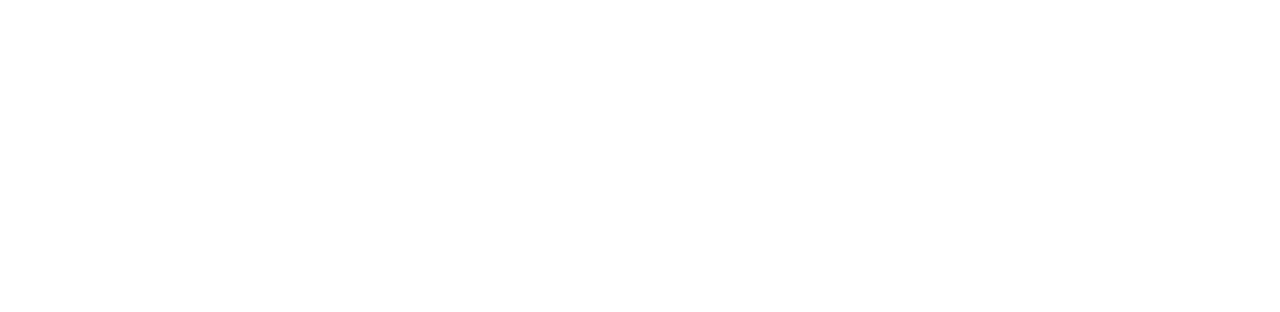
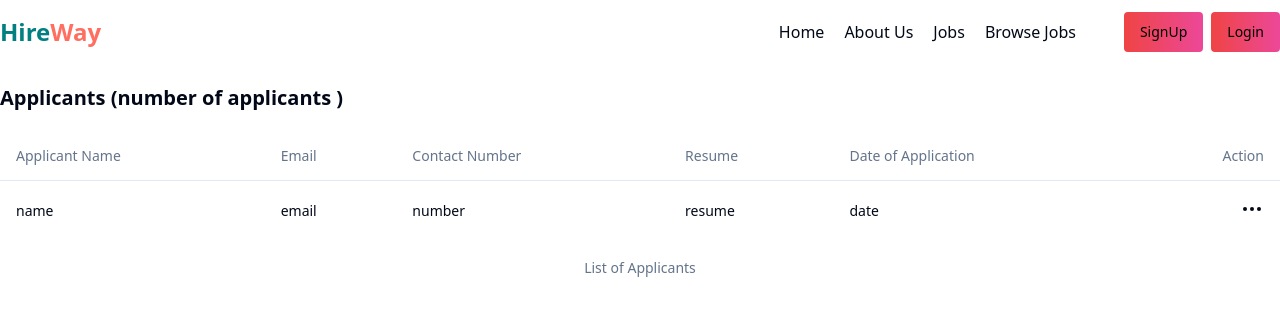
Before and after one commit to srijajha05/Job-Portal, a React (Vite) app in the folder frontend/: page /admin/jobs/1/applicants in a window 1280 px wide. Shown: the top 312 px of the page. Built offline with nearby package versions, Linux system fonts and the light colour scheme.

Commit message:
application slice component done

```diff
--- a/frontend/src/components/admin/Applicants.jsx
+++ b/frontend/src/components/admin/Applicants.jsx
@@ -1,8 +1,33 @@
-import React from 'react'
+import React, { useEffect } from 'react'
+import Navbar from '../shared/Navbar'
+import ApplicantsTable from './ApplicantsTable'
+import axios from 'axios'
+import { APPLICATION_API_END_POINT } from '@/utils/constant'
+import { useParams } from 'react-router-dom'
 
 function Applicants() {
+    const params = useParams();
+    useEffect(()=>{
+       const fetchAllApplicants = async ()=>{
+        try{
+         const res = await axios.get(`${APPLICATION_API_END_POINT}/${params.id}/applicants`,{withCredentials:true});
+         if(res.data.success){
+
+         }
+        }
+        catch(error){
+            console.log(error);
+        }
+       }
+    },[])
   return (
     <div>
+      <Navbar/>
+      <div className='max-w-7xl mx-auto'>
+        <h1 className='font-bold text-xl my-5'>Applicants (number of applicants )</h1>
+        <ApplicantsTable/>
+
+      </div>
 
     </div>
   )
--- /dev/null
+++ b/frontend/src/components/admin/ApplicantsTable.jsx
@@ -0,0 +1,56 @@
+import React from 'react'
+import { Table, TableBody, TableCaption, TableCell, TableHead, TableHeader, TableRow } from '../ui/table'
+import { Popover, PopoverContent, PopoverTrigger } from '../ui/popover'
+import { MoreHorizontal } from 'lucide-react'
+
+const shortListingStatus =["Accepted ","Rejected"]
+function ApplicantsTable() {
+  return (
+    <div>
+      <Table>
+        <TableCaption>List of Applicants</TableCaption>
+        <TableHeader>
+            <TableRow>
+                <TableHead>Applicant Name</TableHead>
+                <TableHead>Email</TableHead>
+                <TableHead>Contact Number</TableHead>
+                <TableHead>Resume</TableHead>
+                <TableHead>Date of Application</TableHead>
+                <TableHead className="text-right">Action</TableHead>
+            </TableRow>
+            </TableHeader>
+            <TableBody>
+                <tr>
+                    <TableCell>name</TableCell>
+                    <TableCell>email</TableCell>
+                    <TableCell>number</TableCell>
+                    <TableCell>resume</TableCell>
+                    <TableCell>date</TableCell>
+                    <TableCell className="float-right cursor-pointer">
+                        <Popover>
+                            <PopoverTrigger>
+                                <MoreHorizontal/>
+                            </PopoverTrigger>
+                            <PopoverContent className="w-32">
+                            {
+                                shortListingStatus.map((status,index)=>{
+                                    return (
+                                        <div key={index} className='flex w-fit items-center my-2 cursor-pointer'>
+                                            <span>{status}</span>
+                                        </div>
+                                    )
+                                })
+                            }
+                            </PopoverContent>
+
+                        </Popover>
+
+                    </TableCell>
+                </tr>
+            </TableBody>
+      </Table>
+    </div>
+  )
+}
+
+export default ApplicantsTable
--- /dev/null
+++ b/frontend/src/redux/applicationSlice.js
@@ -0,0 +1,14 @@
+import { createSlice } from "@reduxjs/toolkit";
+const applicationSlice = createSlice({
+    name:"application",
+    initialState:{
+        applicants:[]
+    },
+    reducers:{
+        setAllApplicants:(state,action)=>{
+            state.applicants = action.payload;
+        }
+    }
+});
+export const {setAllApplicants} = applicationSlice.actions;
+export default applicationSlice.reducer;
--- a/frontend/src/redux/store.js
+++ b/frontend/src/redux/store.js
@@ -2,6 +2,7 @@ import { combineReducers, configureStore } from "@reduxjs/toolkit";
 import authSlice from "./authSlice";
 import jobSlice from "./jobSlice";
 import companySlice from "./companySlice"
+import applicationSlice from "./applicationSlice"
 
 import {
     persistStore,
@@ -25,7 +26,8 @@ const persistConfig = {
 const rootReducer = combineReducers({
     auth:authSlice,
     job:jobSlice,
-    company:companySlice
+    company:companySlice,
+    application:applicationSlice
 })
 
 const persistedReducer = persistReducer(persistConfig, rootReducer)
```
